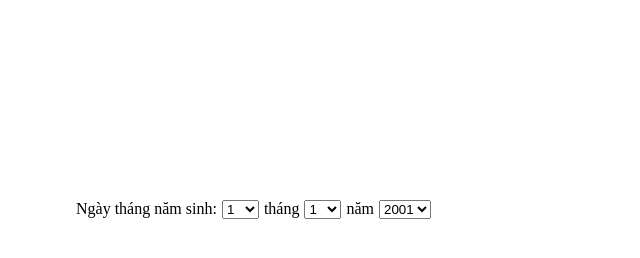
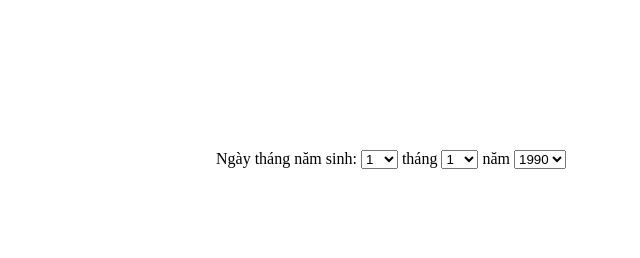
Before and after one commit to leminhung/thiet-ke-web, a plain HTML site: page Buoi5/Phieu1/Bai1/index.html in a window 1280 px wide. Shown: the whole page, without its empty margins (249-889 px from the left). Drawn offline with Linux system fonts and the light colour scheme.

Commit message:
try to fix lessons

```diff
--- a/Buoi5/Phieu1/Bai1/index.css
+++ b/Buoi5/Phieu1/Bai1/index.css
@@ -3,20 +3,3 @@
   padding: 0;
   box-sizing: border-box;
 }
-
-.contain,
-.day,
-.month,
-.year {
-  display: flex;
-}
-
-p {
-  padding: 0 5px;
-}
-
-.contain {
-  margin-left: 50%;
-  transform: translate(-50%, 0);
-  margin-top: 200px;
-}
--- a/Buoi5/Phieu1/Bai1/index.html
+++ b/Buoi5/Phieu1/Bai1/index.html
@@ -6,91 +6,22 @@
   <meta name="viewport" content="width=device-width, initial-scale=1.0">
   <title>Document</title>
   <link rel="stylesheet" href="./index.css">
-  <script src="./index.js"></script>
+  <style>
+    body {
+      text-align: center;
+      padding-top: 150px;
+    }
+  </style>
 </head>
 <body>
-  <div class="contain">
-    <div class="day">
-      <p>Ngày tháng năm sinh: </p>
-      <select name="numbers" id="numbers">
-        <option value="1">1</option>
-        <option value="2">2</option>
-        <option value="3">3</option>
-        <option value="4">4</option>
-        <option value="5">5</option>
-        <option value="6">6</option>
-        <option value="7">7</option>
-        <option value="8">8</option>
-        <option value="9">9</option>
-        <option value="10">10</option>
-        <option value="11">11</option>
-        <option value="12">12</option>
-        <option value="13">13</option>
-        <option value="14">14</option>
-        <option value="15">15</option>
-        <option value="16">16</option>
-        <option value="17">17</option>
-        <option value="18">18</option>
-        <option value="19">19</option>
-        <option value="20">20</option>
-        <option value="21">21</option>
-        <option value="22">22</option>
-        <option value="23">23</option>
-        <option value="24">24</option>
-        <option value="25">25</option>
-        <option value="26">26</option>
-        <option value="27">27</option>
-        <option value="28">28</option>
-        <option value="29">29</option>
-        <option value="30">30</option>
-        <option value="31">31</option>
-      </select>
-    </div>
-    <div class="month">
-      <p> tháng </p>
-      <select name="numbers" id="numbers">
-        <option value="1">1</option>
-        <option value="2">2</option>
-        <option value="3">3</option>
-        <option value="4">4</option>
-        <option value="5">5</option>
-        <option value="6">6</option>
-        <option value="7">7</option>
-        <option value="8">8</option>
-        <option value="9">9</option>
-        <option value="10">10</option>
-        <option value="11">11</option>
-        <option value="12">12</option>
-      </select>
-    </div>
-    <div class="year">
-      <p> năm </p>
-      <select name="numbers" id="numbers">
-        <option value="2001">2001</option>
-        <option value="2002">2002</option>
-        <option value="2003">2003</option>
-        <option value="2004">2004</option>
-        <option value="2005">2005</option>
-        <option value="2006">2006</option>
-        <option value="2007">2007</option>
-        <option value="2008">2008</option>
-        <option value="2009">2009</option>
-        <option value="2010">2010</option>
-        <option value="2011">2011</option>
-        <option value="2012">2012</option>
-        <option value="2013">2013</option>
-        <option value="2014">2014</option>
-        <option value="2015">2015</option>
-        <option value="2016">2016</option>
-        <option value="2017">2017</option>
-        <option value="2018">2018</option>
-        <option value="2019">2019</option>
-        <option value="2020">2020</option>
-        <option value="2021">2021</option>
-        <option value="2022">2022</option>
-        <option value="2023">2023</option>
-      </select>
-    </div>
-  </div>
+    Ngày tháng năm sinh:
+    <select name="numbers" id="numbers" class="day">
+    </select>
+    tháng
+    <select name="numbers" id="numbers" class="month"></select>
+    năm
+    <select name="numbers" id="numbers" class="year">
+    </select>
+  <script src="./index.js"></script>
 </body>
 </html>
--- a/Buoi5/Phieu1/Bai1/index.js
+++ b/Buoi5/Phieu1/Bai1/index.js
@@ -0,0 +1,16 @@
+const dayElement = document.querySelector(".day");
+const monthElement = document.querySelector(".month");
+const yearElement = document.querySelector(".year");
+
+const addItem = (start, end, parent) => {
+  for (var i = start; i <= end; i++) {
+    var option = document.createElement("option");
+    option.value = i;
+    option.textContent = i;
+    parent.appendChild(option);
+  }
+};
+
+addItem(1, 31, dayElement);
+addItem(1, 21, monthElement);
+addItem(1990, 2021, yearElement);
--- a/Buoi5/Phieu2/Bai1/index.js
+++ b/Buoi5/Phieu2/Bai1/index.js
@@ -1,8 +1,8 @@
 const element = document.querySelector(".result");
 console.log("[element]", element);
 
-const a = 6,
-  b = 4,
+const a = 4,
+  b = 6,
   c = 2;
 const delta = b * b - 4 * a * c;
 console.log("[delta]", delta);
--- a/Buoi6/Phieu1/Bai1/index.js
+++ b/Buoi6/Phieu1/Bai1/index.js
@@ -31,7 +31,7 @@ const chi = [
 btnElement.addEventListener("click", (e) => {
   e.preventDefault();
   console.log("le minh hung");
-  const year = 2021 - inputElement.value;
+  const year = inputElement.value;
   let d = year % 10;
   let a = year % 12;
   let result = can[d] + " " + chi[a];
```
Also changed, not shown: bonus/Buoi4/helper/sv2.webp (deleted), 3 other files.
